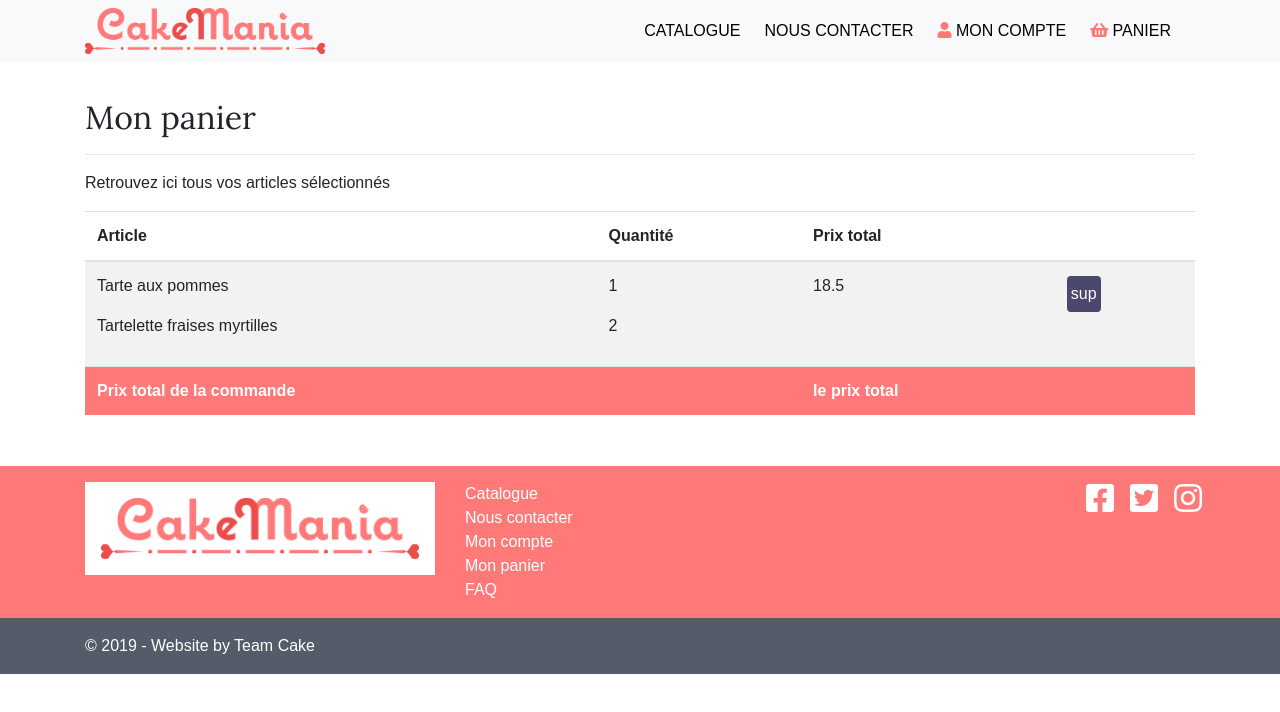
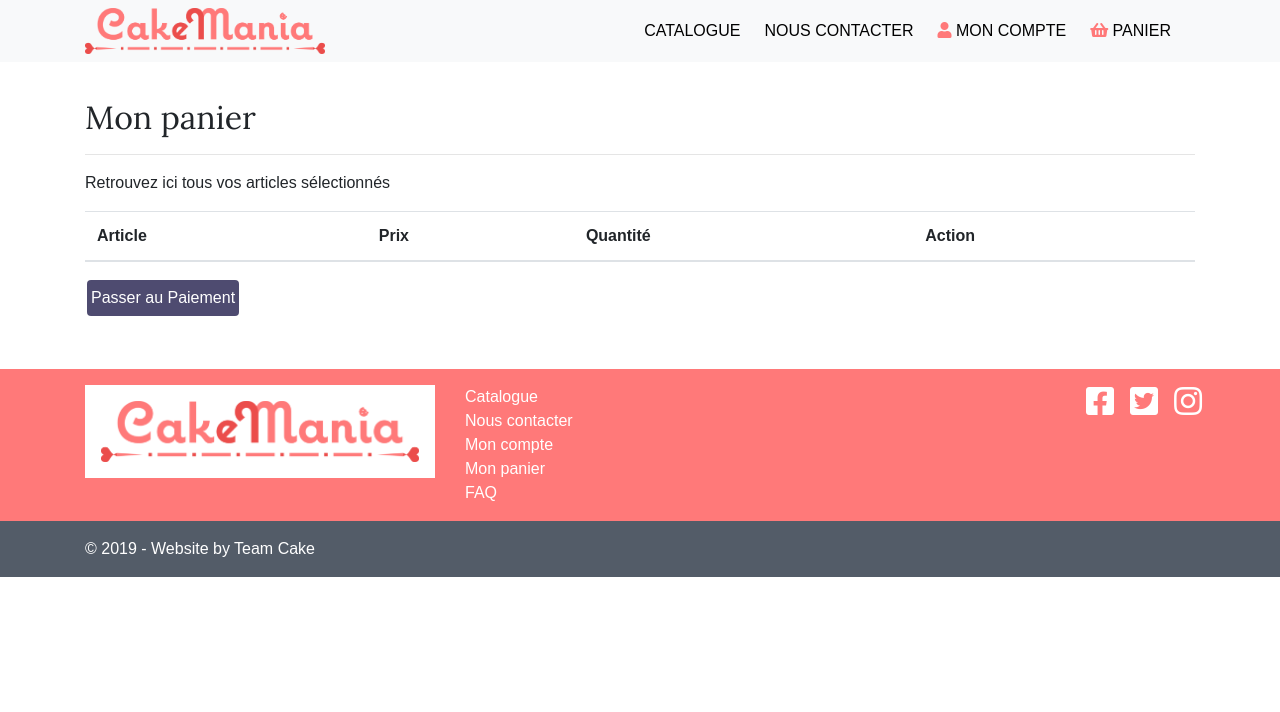
Before and after one commit to naptracks/CakeMania, a React (Create React App) app: page /basket in a window 1280 px wide. Shown: the top 712 px of the page. Built offline with nearby package versions, Linux system fonts and the light colour scheme; data requests are answered from the project's data file; a web font is replaced by a local one.

Commit message:
Panier maj

```diff
--- a/db.json
+++ /dev/null
@@ -1,152 +0,0 @@
-{
-  "customers": [
-    {
-      "id": 1,
-      "lastName": "Vermaut",
-      "firstName": "Hélène",
-      "password": "admin",
-      "email": "helene.vermaut@gmail.com",
-      "adressePostale": "55 rue Pasteur",
-      "codePostal": "59350",
-      "ville": "Saint André lez Lille",
-      "tel": "0526252525",
-      "paiement": "CB",
-      "commande": {}
-    },
-    {
-      "id": 2,
-      "lastName": "Magana",
-      "firstName": "Sylvain",
-      "password": "admin",
-      "email": "sylvainmagana@ymail.com",
-      "adressePostale": "12 rue Solférino",
-      "codePostal": "59000",
-      "ville": "Lille",
-      "tel": "0526252525",
-      "paiement": "CB",
-      "commande": {}
-    },
-    {
-      "id": 3,
-      "lastName": "Martel",
-      "firstName": "César",
-      "password": "admin",
-      "email": "cesar.martel9@gmail.com",
-      "adressePostale": "12 rue Solférino",
-      "codePostal": "59000",
-      "ville": "Lille",
-      "tel": "0526252525",
-      "paiement": "CB",
-      "commande": {}
-    },
-    {
-      "id": 4,
-      "lastName": "Vandingenen",
-      "firstName": "Maxence",
-      "password": "admin",
-      "email": "m.vandine@live.fr",
-      "adressePostale": "12 rue Solférino",
-      "codePostal": "59000",
-      "ville": "Lille",
-      "tel": "0526252525",
-      "paiement": "CB",
-      "commande": {}
-    },
-    {
-      "id": 5,
-      "lastName": "Lefait",
-      "firstName": "Joris",
-      "password": "admin",
-      "email": "joris.lefait@gmail.com",
-      "adressePostale": "54 rue de vaucouleurs",
-      "codePostal": "62620",
-      "ville": "Barlin City",
-      "tel": "0526252525",
-      "paiement": "CB",
-      "commande": {}
-    }
-  ],
-  "product": [
-    {
-      "id": 1,
-      "name": "Tarte aux pommes",
-      "description": "Pommes, crème, pâte feuilleté, canelle",
-      "price": 10.5,
-      "image": "http://helenevermaut.com/wp-content/uploads/2019/04/apple-pie.jpg",
-      "isRecomanded": true,
-      "size": 6,
-      "base": "Pomme"
-    },
-    {
-      "id": 2,
-      "name": "Brownie",
-      "description": "Gâteau fondant au chocolat, avec des noix",
-      "price": 10.5,
-      "image": "http://helenevermaut.com/wp-content/uploads/2019/04/brownie.jpg",
-      "isRecomanded": false,
-      "size": 6,
-      "base": "chocolat"
-    },
-    {
-      "id": 3,
-      "name": "Cupcake Myrtille",
-      "description": "Cupcake base vanille avec sa délicieuse mousse de myrtilles",
-      "price": 3,
-      "image": "http://helenevermaut.com/wp-content/uploads/2019/04/cupcake-blueberry.jpg",
-      "isRecomanded": true,
-      "size": 1,
-      "base": "vanille"
-    },
-    {
-      "id": 4,
-      "name": "Muffin tout choco",
-      "description": "Muffin au chocolat avec pépites de chocolat",
-      "price": 3,
-      "image": "http://helenevermaut.com/wp-content/uploads/2019/04/muffin-choco.jpg",
-      "isRecomanded": true,
-      "size": 1,
-      "base": "chocolat"
-    },
-    {
-      "id": 5,
-      "name": "Tartelette fraises myrtilles",
-      "description": "Tartelette base crème patissière, avec ses fraises et ses myrtilles",
-      "price": 4,
-      "image": "http://helenevermaut.com/wp-content/uploads/2019/04/tartelette-fruit.jpg",
-      "isRecomanded": false,
-      "size": 1,
-      "base": "crème patissière"
-    },
-    {
-      "id": 6,
-      "name": "Gâteau au chocolat <3",
-      "description": "Gâteau moelleux au chocolat",
-      "price": 12.5,
-      "image": "http://helenevermaut.com/wp-content/uploads/2019/04/gateau-au-chocolat.png",
-      "isRecomanded": false,
-      "size": 6,
-      "base": "Vanille"
-    }
-  ],
-  "commandes": [
-    {
-      "id": 1,
-      "produits": [
-        "Tarte aux pommes",
-        "Tartelette fraises myrtilles"
-      ],
-      "prixUnitaire": [
-        10.5,
-        4
-      ],
-      "totalPrix": 18.5,
-      "nbrProduit": [
-        1,
-        2
-      ],
-      "dateCommande": "25/04/2019",
-      "dateRetrait": "26/04/2019",
-      "refClient": "blabla"
-    }
-  ]
-}
--- a/package.json
+++ b/package.json
@@ -4,6 +4,7 @@
   "private": true,
   "dependencies": {
     "axios": "^0.18.0",
+    "json-server": "^0.14.2",
     "react": "^16.8.6",
     "react-bootstrap": "^1.0.0-beta.8",
     "react-dom": "^16.8.6",
--- a/src/BDD/BDDaxiosCommandes.js
+++ b/src/BDD/BDDaxiosCommandes.js
@@ -12,6 +12,7 @@ class BDDaxiosCommandes {
             )
             .catch((error) => console.log(error));
     }
+
     static postDonnees = (data, callback) => {
         axios.post(url, data)
             .then(
--- a/src/component/Produits/Produits.js
+++ b/src/component/Produits/Produits.js
@@ -4,7 +4,7 @@ class Produits extends Component {
     constructor(props){
         super(props)
         this.state={
-          descriptif :
+          descriptif : undefined,
      }
     }
 
--- a/src/component/catalogue/FicheProduit.js
+++ b/src/component/catalogue/FicheProduit.js
@@ -1,5 +1,6 @@
 import React, { Component } from "react";
 import "./FicheProduit.css";
+import ValideCommand from "../panier/ValideCommand";
 
 class FicheProduit extends Component {
   constructor(props) {
@@ -48,6 +49,7 @@ class FicheProduit extends Component {
   };
 
   render() {
+
     return (
       <div className="marginDeBase container">
         <div className="row">
@@ -99,7 +101,7 @@ class FicheProduit extends Component {
               </div>
             </form>
             <p>Prix total : {this.state.prixTotal} €</p>
-            <button className="btn btn-primary">Ajouter au panier</button>
+            <button className="btn btn-primary" onClick={ValideCommand.addInPanier(this.props.location.state.state.gateau)}>Ajouter au panier</button>
           </div>
         </div>
       </div>
--- a/src/component/homepage/Recommandation.js
+++ b/src/component/homepage/Recommandation.js
@@ -1,11 +1,13 @@
 import React, { Component } from 'react';
 import BDDaxiosProduits from '../../BDD/BDDaxiosProduits';
+import ValideCommand from '../panier/ValideCommand';
 
 class Recommandation extends Component {
     constructor(props) {
         super(props);
         this.state = {
-            tabProduits: []
+            tabProduits: [],
+            gateauSel: undefined,
         }
     }
 
@@ -22,6 +24,16 @@ class Recommandation extends Component {
         this.importBDD();
     }
 
+    //Selection du gateau et Ajout au tab preCommand
+    gateauSel = (e) => {
+        let id = parseInt(e.target.id);
+        let tab = this.state.tabProduits;
+        let gateau = tab.find(item=>item.id === id);
+        if(gateau !== undefined )
+        {
+            this.setState({gateauSel:gateau},()=>ValideCommand.addInPanier(this.state.gateauSel));
+        }
+    }
 
     affichageProduits = () => {
         return (
@@ -33,7 +45,10 @@ class Recommandation extends Component {
                     <h4>{item.name}</h4>
                     <p>{item.description}</p>
                     <p>{item.price} €</p>
-                    <button className="btn btn-primary">Ajouter</button>
+                    <button className="btn btn-primary" id={item.id}
+                    onClick={this.gateauSel}
+                    >Ajouter
+                    </button>
                 </div>
             </div>
             : ''
--- a/src/component/panier/Panier.js
+++ b/src/component/panier/Panier.js
@@ -1,46 +1,49 @@
 import React, { Component } from 'react';
 import BDDaxiosCommandes from '../../BDD/BDDaxiosCommandes';
 import './Panier.css';
+import ValideCommand from './ValideCommand';
 
 class Panier extends Component {
     state = {
-        tabPanier: []
+        tabPanier: ValideCommand.preCommand
     }
-    /************************************/
-    // IMPORT DE LA BDD
-    importBDD = () => {
-        BDDaxiosCommandes.getDonnees((data) => {
-            this.setState({ tabPanier: data },
-                () => console.table(this.state.tabPanier));
-        });
 
-    }
-    // INITIALISATION DE LA BDD AU LANCEMENT DE L'APPEL
-    componentDidMount() {
-        this.importBDD();
-    }
-    /************************************/
 
-    affichageTabPanier = () => {
+
+  renderTabPanier = () => {
         return this.state.tabPanier.map((item) =>
 
             <tr key={item.id}>
                 <td>
-                {console.log(item)}
-                    {/* {this.affichageDesProduits} */}
-                    {item.produits.map( product => <p>{product}</p>)}
+                    {item.name}
                 </td>
-                <td>{item.nbrProduit.map((cookie) => <p>{cookie}</p>)}</td>
-                <td>{item.totalPrix}</td>
+                <td>{item.price}</td>
+                <td>{this.quantite}</td>
                 <td>
                     <button className="btn btn-primary">sup</button>
+                    <button
+                    type="button"
+                    id="moins"
+                    className="btn btn-primary"
+                    // onClick={this.takeOffQuantity}
+                  >
+                    -
+                  </button>
+                  <button
+                    type="button"
+                    id="plus"
+                    className="btn btn-primary"
+                    // onClick={this.addQuantity}
+                  >
+                    +
+                  </button>
                 </td>
             </tr>
         );
     }
 
     render() {
-        console.log(this.state.tabPanier.produits);
+        console.table(this.state.tabPanier);
         return (
             <div className="marginDeBase container">
                 <h2>Mon panier</h2>
@@ -50,21 +53,22 @@ class Panier extends Component {
                     <thead>
                         <tr>
                             <th>Article</th>
+                            <th>Prix</th>
                             <th>Quantité</th>
-                            <th>Prix total</th>
-                            <th></th>
+                            <th colSpan="2">Action</th>
                         </tr>
                     </thead>
                     <tbody>
-                        {this.affichageTabPanier()}
-                        <tr id="totalTTC">
-                            <td>Prix total de la commande</td>
-                            <td></td>
-                            <td>le prix total</td>
-                            <td></td>
-                        </tr>
+                        {this.renderTabPanier()}
+
                     </tbody>
                 </table>
+                <button
+                className="btn btn-primary"
+                onClick={ValideCommand.sendPanierToBDD}
+                > Passer au Paiement
+                </button>
+
             </div>
         );
     }
--- /dev/null
+++ b/src/component/panier/ValideCommand.js
@@ -0,0 +1,31 @@
+import BDDaxiosCommandes from '../../BDD/BDDaxiosCommandes'
+
+export default class ValideCommand {
+
+   static preCommand = [];
+
+
+    static addInPanier = (produit) => {
+        console.log(produit)
+        ValideCommand.preCommand.push(produit);
+        console.log('tableau de preCommand :')
+        console.log(ValideCommand.preCommand)
+    }
+
+    static removeGateau = (idCake) => {
+        let tab = ValideCommand.preCommand;
+        tab.splice(idCake, 1);
+    }
+
+    static sendPanierToBDD = () => {
+        console.log('Panier');
+        let paniers = ValideCommand.preCommand;
+        paniers.map(panier => BDDaxiosCommandes.postDonnees(panier,
+            () => {
+                console.log('Post Data Success');
+            ValideCommand.preCommand = [];}
+            ));
+
+
+    }
+}
```
Also changed, not shown: 1 other file (tests, documents, lock files or other folders).
